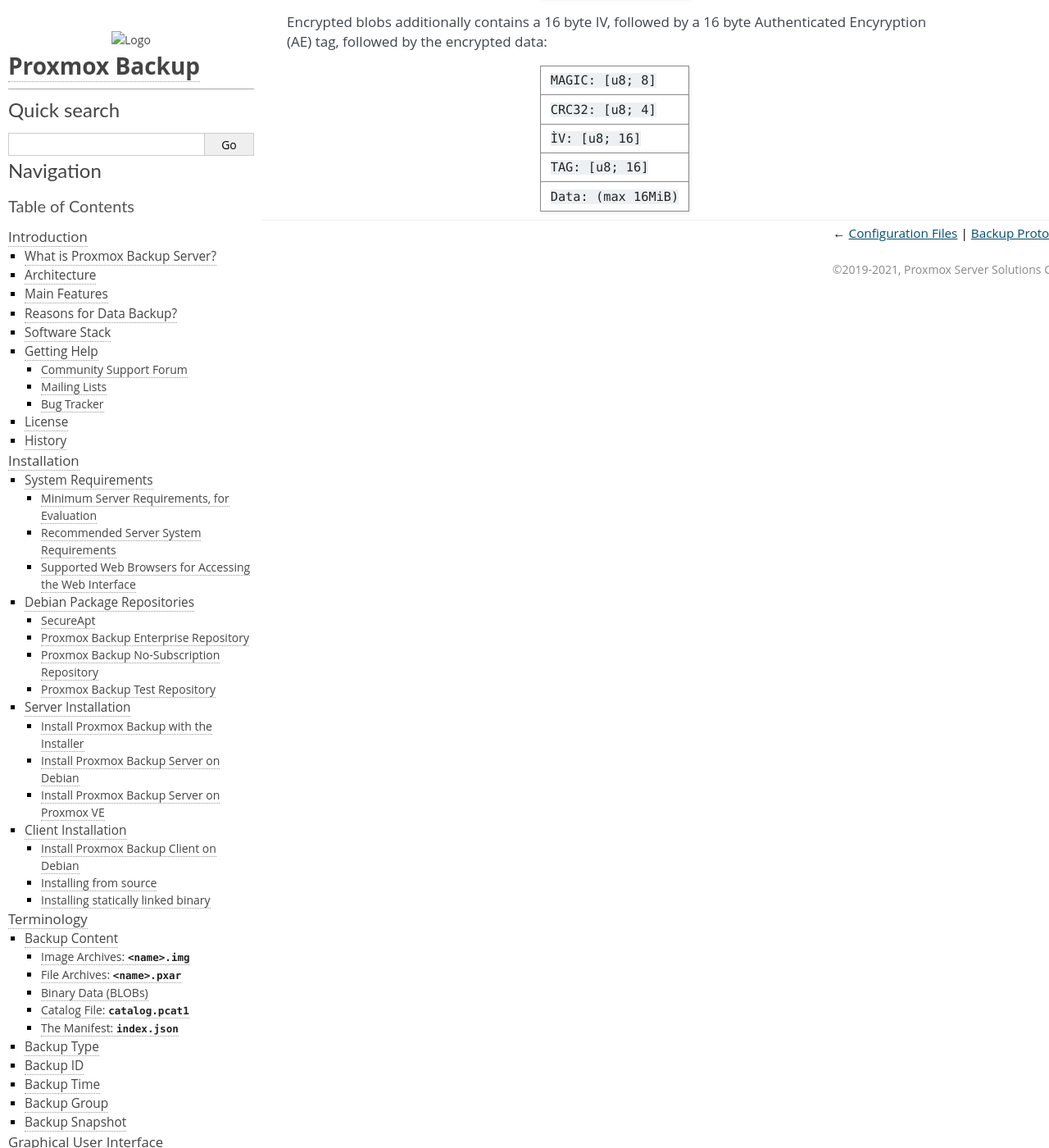
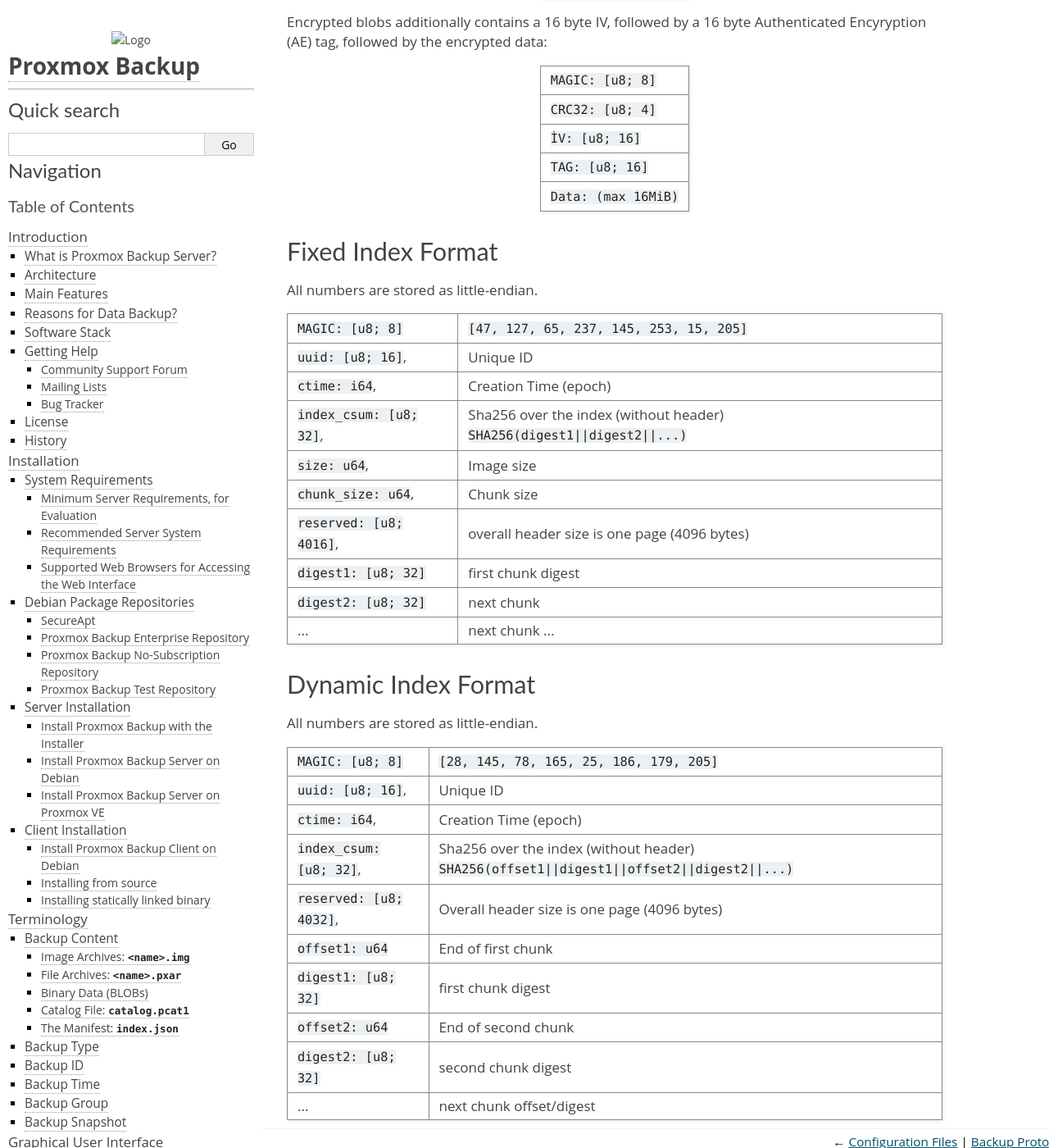
Before and after one commit to proxmox/proxmox-backup, a Sphinx documentation site: the page built from docs/file-formats.rst, in a window 1280 px wide and 1400 px high, scrolled down 622 px. Shown: the whole window at 82% size. Built offline with Sphinx 7.4.7, drawn with Linux system fonts in a browser that asks for light colours; some of the changed text lies outside the part shown.

Commit message:
docs: document fixed and dynamic index formats

```diff
--- a/docs/backup-protocol.rst
+++ b/docs/backup-protocol.rst
@@ -136,5 +136,5 @@
 ~~~~~~~~~~~~~~~~~~~~
 
 Downloading index files is done using ``GET /download``. The HTTP body
-contains the data encoded as ``FixedIndex`` or ``DynamicIndex`` (see
-source code).
+contains the data encoded as :ref:`Fixed Index <fixed-index-format>`
+or :ref:`Dynamic Index <dynamic-index-format>`.
--- a/docs/file-formats.rst
+++ b/docs/file-formats.rst
@@ -54,3 +54,65 @@
    * - ``ÌV: [u8; 16]``
    * - ``TAG: [u8; 16]``
    * - ``Data: (max 16MiB)``
+
+
+.. _fixed-index-format:
+
+Fixed Index Format
+------------------
+
+All numbers are stored as little-endian.
+
+.. list-table::
+
+   * - ``MAGIC: [u8; 8]``
+     - ``[47, 127, 65, 237, 145, 253, 15, 205]``
+   * - ``uuid: [u8; 16]``,
+     - Unique ID
+   * - ``ctime: i64``,
+     - Creation Time (epoch)
+   * - ``index_csum: [u8; 32]``,
+     - Sha256 over the index (without header) ``SHA256(digest1||digest2||...)``
+   * - ``size: u64``,
+     - Image size
+   * - ``chunk_size: u64``,
+     - Chunk size
+   * - ``reserved: [u8; 4016]``,
+     - overall header size is one page (4096 bytes)
+   * - ``digest1: [u8; 32]``
+     - first chunk digest
+   * - ``digest2: [u8; 32]``
+     - next chunk
+   * - ...
+     - next chunk ...
+
+
+.. _dynamic-index-format:
+
+Dynamic Index Format
+--------------------
+
+All numbers are stored as little-endian.
+
+.. list-table::
+
+   * - ``MAGIC: [u8; 8]``
+     - ``[28, 145, 78, 165, 25, 186, 179, 205]``
+   * - ``uuid: [u8; 16]``,
+     - Unique ID
+   * - ``ctime: i64``,
+     - Creation Time (epoch)
+   * - ``index_csum: [u8; 32]``,
+     - Sha256 over the index (without header) ``SHA256(offset1||digest1||offset2||digest2||...)``
+   * - ``reserved: [u8; 4032]``,
+     - Overall header size is one page (4096 bytes)
+   * - ``offset1: u64``
+     - End of first chunk
+   * - ``digest1: [u8; 32]``
+     - first chunk digest
+   * - ``offset2: u64``
+     - End of second chunk
+   * - ``digest2: [u8; 32]``
+     - second chunk digest
+   * - ...
+     - next chunk offset/digest
```
